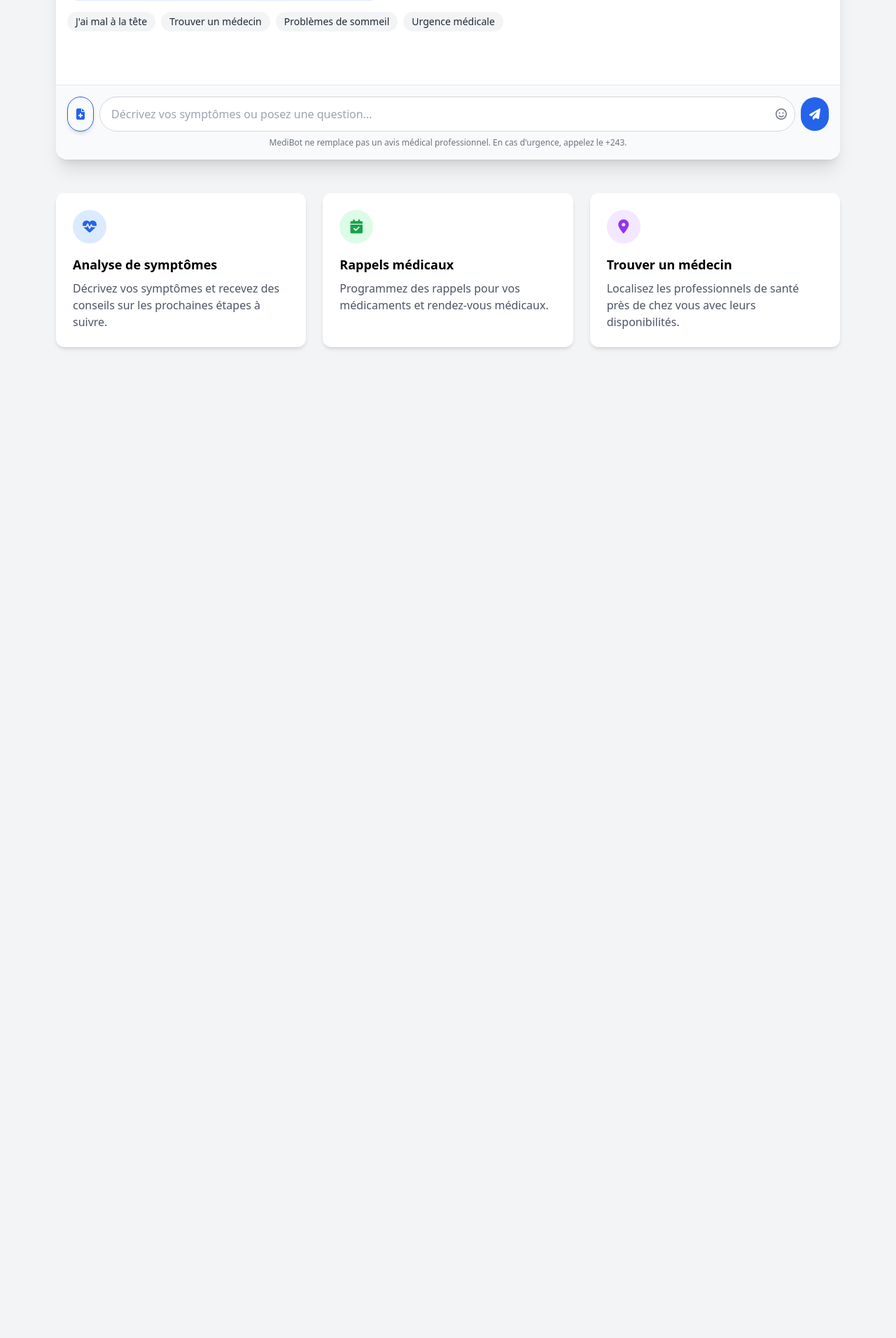
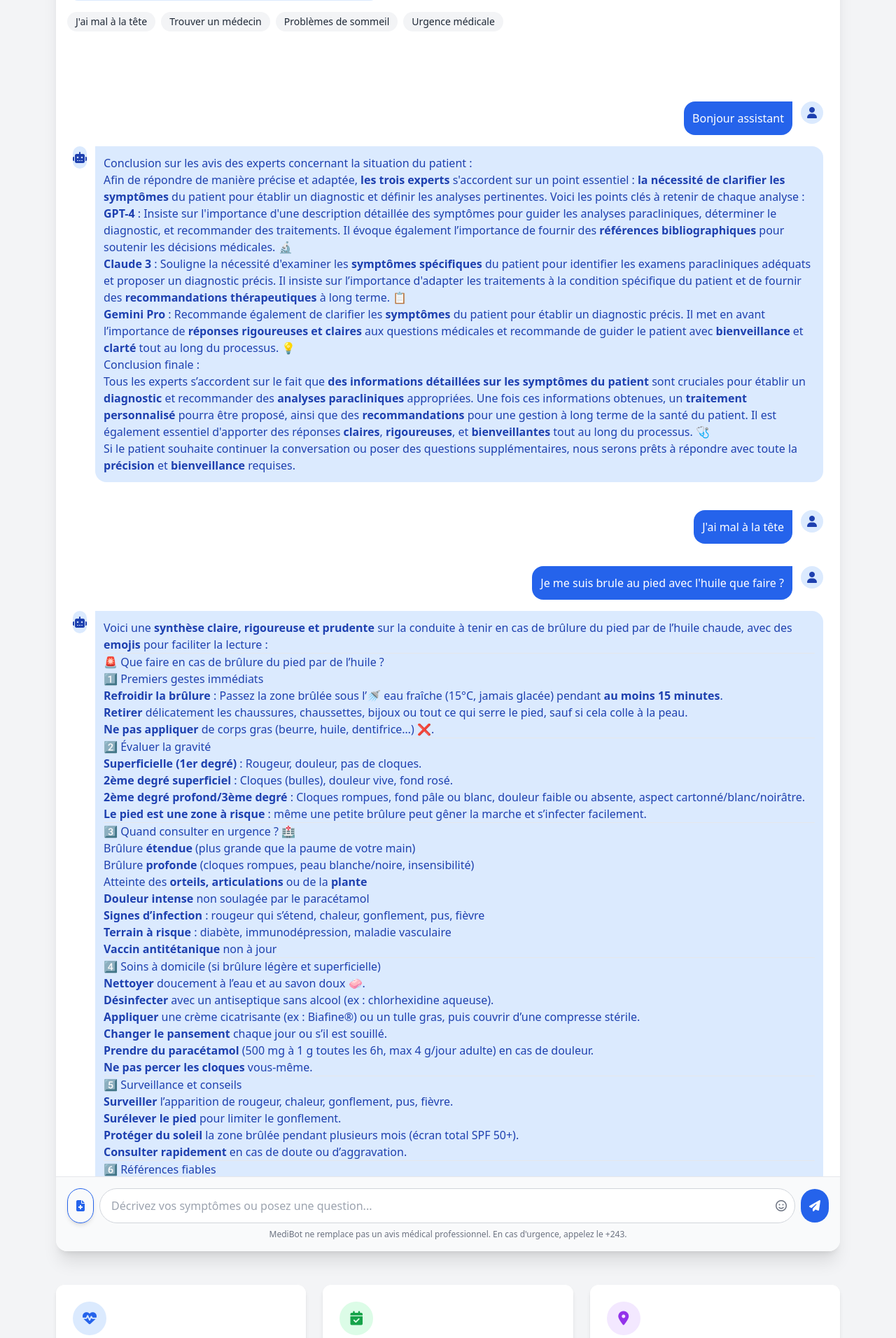
Before and after one commit to VictoryKasende/agent_medical_ia, a Django app: page / in a window 1280 px wide. Shown: the part 487-2399 px from the top of the page at 70% size. Run offline with Django 5.2, Linux system fonts and the light colour scheme; a user stored in the database is signed in; data comes from the database, SQL or seed files in the repository; both versions use the stored data as it was after the commit; some libraries are stand-ins or nearby versions.

Commit message:
Add chat history feature with message retrieval and display

```diff
--- a/agent_medical_ia/settings.py
+++ b/agent_medical_ia/settings.py
@@ -15,7 +15,6 @@ from pathlib import Path
 from django.core.management.utils import get_random_secret_key
 import sys
 
-
 # Build paths inside the project like this: BASE_DIR / 'subdir'.
 BASE_DIR = Path(__file__).resolve().parent.parent
 
@@ -23,7 +22,7 @@ BASE_DIR = Path(__file__).resolve().parent.parent
 # See https://docs.djangoproject.com/en/5.2/howto/deployment/checklist/
 
 # SECURITY WARNING: keep the secret key used in production secret!
-#SECRET_KEY = 'django-insecure-gs#ncc0tx4ai(+$5y&w5&9q@&^(nigk4!t_xe(6mf4*%dc2gjf'
+# SECRET_KEY = 'django-insecure-gs#ncc0tx4ai(+$5y&w5&9q@&^(nigk4!t_xe(6mf4*%dc2gjf'
 SECRET_KEY = os.getenv("DJANGO_SECRET_KEY", get_random_secret_key())
 
 # SECURITY WARNING: don't run with debug turned on in production!
@@ -41,6 +40,7 @@ INSTALLED_APPS = [
     'django.contrib.messages',
     'django.contrib.staticfiles',
     'chat',
+    'markdown_deux',
 ]
 
 MIDDLEWARE = [
--- a/chat/templates/chat/fiche_form.html
+++ b/chat/templates/chat/fiche_form.html
@@ -39,6 +39,7 @@
 </head>
 <body class="bg-gray-50 font-sans">
 <div class="container mx-auto p-4 max-w-5xl">
+    {% include 'chat/header.html' %}
     <!-- Header -->
     <header class="bg-blue-700 text-white p-6 rounded-t-lg shadow-md">
         <div class="flex justify-between items-center">
@@ -522,7 +523,7 @@
 
         <div class="mt-6 flex justify-center">
             <a href="{% url 'home' %}"
-               class="bg-gray-300 hover:bg-gray-400 text-gray-800 font-semibold py-3 px-10 rounded-lg shadow-md transition duration-300 text-lg mr-4">
+               class="flex items-center px-4 py-2 mr-3 text-white bg-gray-600 rounded-lg hover:bg-red-600 transition">
                 <i class="fas fa-arrow-left mr-2"></i> Retour
             </a>
             <button type="submit"
--- /dev/null
+++ b/chat/templates/chat/header.html
@@ -0,0 +1,44 @@
+{% load static %}
+<!-- Header avec Navbar Responsive -->
+<header class="bg-white shadow-md rounded-lg mb-8">
+    <div class="max-w-6xl mx-auto px-4 py-4 flex items-center justify-between">
+        <!-- Logo et Titre -->
+        <div class="flex items-center space-x-4">
+            <img src="{% static 'chat/assets/images/LOGO-UDBL1.png' %}" class="w-20 h-30" alt="Logo">
+            <div>
+                <h1 class="text-2xl md:text-3xl font-bold text-blue-700">MediAi</h1>
+                <p class="text-gray-500 text-sm">Votre assistant médical intelligent</p>
+            </div>
+        </div>
+
+        <!-- Bouton du menu hamburger -->
+        <div class="md:hidden">
+            <button id="menu-btn" class="text-blue-700 focus:outline-none text-2xl">
+                <i class="fas fa-bars"></i>
+            </button>
+        </div>
+
+        <!-- Liens de navigation -->
+        <nav id="menu"
+             class="hidden flex-col space-y-4 mt-4 md:flex md:flex-row md:items-center md:space-y-0 md:space-x-4 md:mt-0">
+            <a href="{% url 'consultation' %}"
+               class="flex items-center px-4 py-2 text-white bg-blue-600 rounded-lg hover:bg-blue-700 transition">
+                <i class="fas fa-plus mr-2"></i> Nouvelle Consultation
+            </a>
+
+            <a href="{% url 'home' %}"
+               class="flex items-center px-4 py-2 text-white bg-violet-600 rounded-lg hover:bg-violet-700 transition">
+                <i class="fas fa-user mr-2"></i> Profil
+            </a>
+
+            <form action="{% url 'logout' %}" method="post">
+                {% csrf_token %}
+                <button type="submit"
+                        class="flex items-center px-4 py-2 text-white bg-gray-600 rounded-lg hover:bg-red-600 transition">
+                    <i class="fas fa-sign-out-alt mr-2"></i> Se déconnecter
+                </button>
+            </form>
+        </nav>
+
+    </div>
+</header>
--- a/chat/templates/chat/home.html
+++ b/chat/templates/chat/home.html
@@ -183,6 +142,31 @@
                     Urgence médicale
                 </button>
             </div>
+        </div>
+        <div id="chat-messages" class="space-y-4 p-4 max-h-[60vh] overflow-y-auto">
+            {% for item in chat_items %}
+                <div class="conversation-block mb-6">
+                    {% for message in item.messages %}
+                        <div class="flex items-start space-x-3 p-2 message {% if message.role == 'user' %}justify-end{% endif %}">
+                            {% if message.role == 'user' %}
+                                <div class="bg-blue-600 text-white p-3 rounded-2xl rounded-tr-none max-w-full">
+                                    <p>{{ message.content }}</p>
+                                </div>
+                                <div class="bg-blue-100 text-blue-800 w-8 h-8 rounded-full flex items-center justify-center">
+                                    <i class="fas fa-user"></i>
+                                </div>
+                            {% else %}
+                                <div class="bg-blue-100 text-blue-800 w-8 h-8 rounded-full flex items-center justify-center">
+                                    <i class="fas fa-robot"></i>
+                                </div>
+                                <div class="bg-blue-100 text-blue-800 p-3 rounded-2xl rounded-tl-none max-w-full prose prose-sm prose-blue">
+                                    {{ message.content|markdown|safe }}
+                                </div>
+                            {% endif %}
+                        </div>
+                    {% endfor %}
+                </div>
+            {% endfor %}
         </div>
 
         <!-- Chat Input -->
@@ -281,7 +265,7 @@
         // Pour affichage live : on crée d'abord le bloc du bot et le remplit au fur et à mesure
         const chatContainer = document.getElementById('chat-messages');
         const botDiv = document.createElement('div');
-        botDiv.className = 'message bot'; // à adapter selon ta CSS!
+        botDiv.className = 'message bot';
         botDiv.innerHTML = `<div class="bg-blue-100 p-3 rounded-2xl rounded-tl-none max-w-full prose prose-sm prose-blue"><span id="bot-stream"></span></div>`
         chatContainer.appendChild(botDiv);
         chatContainer.scrollTop = chatContainer.scrollHeight;
--- a/chat/urls.py
+++ b/chat/urls.py
@@ -10,4 +10,5 @@ urlpatterns = [
     path('', views.AnalyseSymptomesView.as_view(), name='home'),
     path('analyse/', views.AnalyseSymptomesView.as_view(), name='analyse'),  # Pour le traitement via POST AJAX
     path("consultation/", views.FicheConsultationCreateView.as_view(), name="consultation"),
+    path('chat/history/', views.ChatHistoryView.as_view(), name='chat_history'),
 ]
--- a/chat/views.py
+++ b/chat/views.py
@@ -94,11 +94,29 @@ class AnalyseSymptomesView(LoginRequiredMixin, View):
             try:
                 symptomes_dict = json.loads(symptomes_json)
                 texte = formater_symptomes_en_texte(symptomes_dict)
-                print("Texte formaté :", texte)
             except (json.JSONDecodeError, TypeError) as e:
                 print("Erreur lors du décodage des symptômes :", e)
 
-        return render(request, self.template_name, {"symptomes_texte": texte})
+        # Intégration de l'historique des chats ici
+        user = request.user
+        conversations = Conversation.objects.filter(user=user).order_by('id')
+
+        chat_items = []
+        for conv in conversations:
+            messages = MessageIA.objects.filter(
+                conversation=conv, role__in=['user', 'synthese']
+            ).order_by('id')
+            if messages.exists():
+                chat_items.append({
+                    "conversation": conv,
+                    "messages": messages
+                })
+
+        context = {
+            "symptomes_texte": texte,
+            "chat_items": chat_items
+        }
+        return render(request, self.template_name, context)
 
     def post(self, request):
         data = json.loads(request.body)
@@ -340,3 +358,30 @@ class FicheConsultationCreateView(LoginRequiredMixin, CreateView):
         self.request.session["symptomes_diagnostic"] = json.dumps(symptomes, default=default_serializer)
 
         return redirect("analyse")
+
+class ChatHistoryView(LoginRequiredMixin, TemplateView):
+    template_name = "chat/history.html"
+
+    def get_context_data(self, **kwargs):
+        context = super().get_context_data(**kwargs)
+        user = self.request.user
+        # On récupère toutes les conversations de ce user
+        conversations = Conversation.objects.filter(user=user).order_by('-id')
+
+        # Pour chaque conversation, on récupère les messages utiles
+        chat_items = []
+        for conv in conversations:
+            # On récupère que les messages 'user' et 'synthese' dans l'ordre d'envoi
+            messages = (
+                MessageIA.objects
+                    .filter(conversation=conv, role__in=['user', 'synthese'])
+                    .order_by('id')
+            )
+            if messages.exists():
+                chat_items.append({
+                    "conversation": conv,
+                    "messages": messages
+                })
+
+        context['chat_items'] = chat_items
+        return context
```
Also changed, not shown: other parts of chat/templates/chat/home.html (+2 -43 lines), chat/templates/chat/history.html (added, +29 -0 lines), requirements.txt (+37 -0 lines), db.sqlite3.
